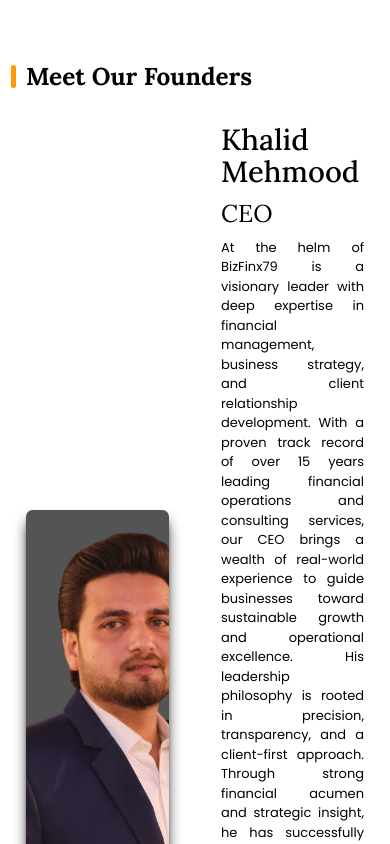
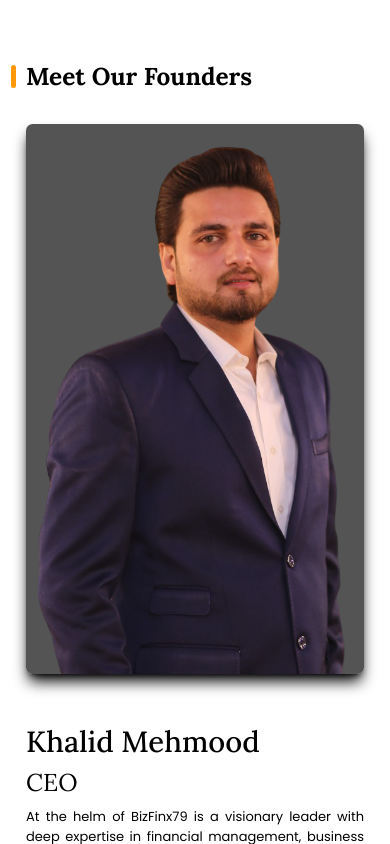
Before and after one commit to solemannoushad/Bizfinx79, a Next.js app: page / in a window 390 px wide. Shown: the part 3960-4804 px from the top of the page. Built offline with nearby package versions, Linux system fonts and the light colour scheme; some icons are missing.

Commit message:
teams section made responsive

```diff
--- a/src/components/Team.tsx
+++ b/src/components/Team.tsx
@@ -11,11 +11,11 @@ function Team() {
             teamData.map((data, index) => {
                 const {img, name, title, description} = data;
                 return(
-                    <div className={`team-card flex ${index % 2 === 0 ? 'flex-row' : 'flex-row-reverse'} gap-16 items-center justify-center`} key={name}>
-                        <div className='team-img w-[50%] h-[550px] rounded-lg shadow-lg shadow-black overflow-hidden'>
+                    <div className={`team-card flex flex-col ${index % 2 === 0 ? 'md:flex-row' : 'md:flex-row-reverse'} gap-16 items-center justify-center`} key={name}>
+                        <div className='team-img w-full md:w-1/2 h-[550px] rounded-lg shadow-lg shadow-black overflow-hidden'>
                             <img className="w-full h-full object-cover" src={`/images/${img}`} alt={name} />
                         </div>
-                        <div className="w-1/2 flex flex-col gap-3">
+                        <div className="w-full md:w-1/2 flex flex-col gap-3">
                             <h3 className='text-4xl font-medium'>{name}</h3>
                             <h4 className='text-3xl font-normal'>{title}</h4>
                             <p className="text-justify">{description}</p>
```
